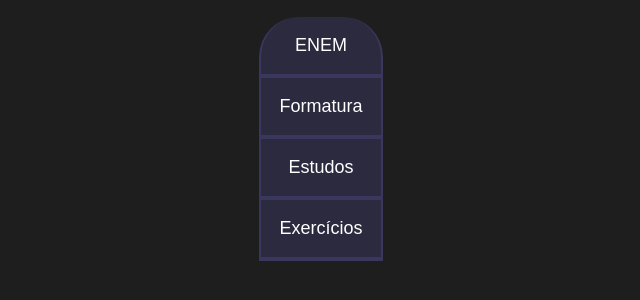
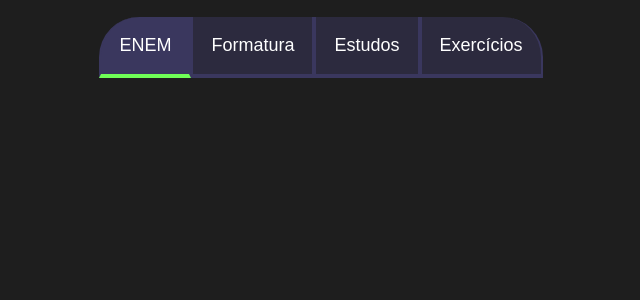
Before and after one commit to kalygoncmar15/Kalyane.objetivos-do-ano, a plain HTML site: page index.html in a window 1280 px wide. Shown: the part 62-362 px from the top of the page, without its empty margins (319-959 px from the left). Drawn offline with Linux system fonts and the light colour scheme.

Commit message:
Add files via upload

```diff
--- a/index.html
+++ b/index.html
@@ -10,12 +10,13 @@
     <section class="conteudo-principal">
         <h2 class="titulo-pricipal">Meus objetivos do ano<span>_</span></h2>
         <div class="botoes">
-            <button class="botao">ENEM</button>
+            <button class="botao ativo">ENEM</button>
             <button class="botao">Formatura</button>
             <button class="botao">Estudos</button>
             <button class="botao">Exercícios</button>
 
         </div>
     </section>
+    <script src="main.js"></script>
 </body>
 </html>
--- /dev/null
+++ b/main.js
@@ -0,0 +1,5 @@
+const botoes = document.querySelectorAll(".botao");
+
+for(let i=0;i <botoes.length;1++){
+    console.log(i);
+}
--- a/style.css
+++ b/style.css
@@ -59,9 +59,21 @@
 .botoes{
     display: block;
 }
+
+.ativo{
+    background-color: var(--botao-ativo);
+    border-bottom: 4px solid var(--verde);
+}
+
 @media screen and (min-width: 768px) {
-    .botao{
+    .botoes{
         display: flex;
+    }
+    .botao:first-child{
+        border-radius: 40px 0 0 0;
+    }
+    .botao:last-child{
+        border-radius: 0 40px 0 0;
     }
 
 
```
